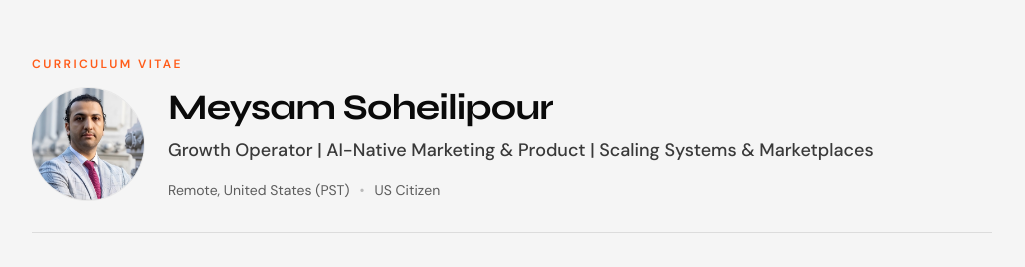
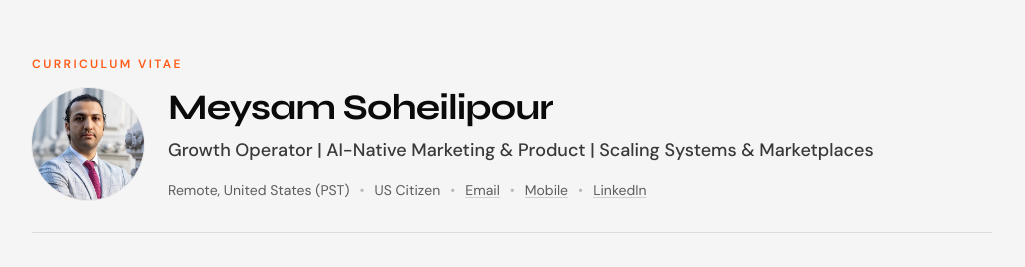
Before and after one commit to allseen-com/allseen-com, a Next.js app: page /cv in a window 1280 px wide. Shown: the top 267 px of the page, without its empty margins (128-1153 px from the left). Built offline with nearby package versions, Linux system fonts and the light colour scheme.

Commit message:
Minor updates

```diff
--- a/components/cv/ResumeView.tsx
+++ b/components/cv/ResumeView.tsx
@@ -12,6 +12,13 @@ type ResumeViewProps = {
 export function ResumeView({ resume }: ResumeViewProps) {
   const { basics, work, skills, education, meta } = resume;
 
+  const linkClassName =
+    "underline decoration-black/15 underline-offset-2 transition-colors hover:text-ink hover:decoration-accent";
+
+  const linkedIn = basics.profiles.find(
+    (profile) => profile.network.toLowerCase() === "linkedin",
+  );
+
   const contactItems = [
     {
       key: "location",
@@ -25,6 +32,48 @@ export function ResumeView({ resume }: ResumeViewProps) {
       label: "Citizenship",
       node: <span className="whitespace-nowrap">{basics.citizenship}</span>,
     },
+    {
+      key: "email",
+      label: "Email",
+      node: (
+        <a
+          href={`mailto:${basics.contact.email}`}
+          className={`${linkClassName} whitespace-nowrap`}
+        >
+          Email
+        </a>
+      ),
+    },
+    {
+      key: "mobile",
+      label: "Mobile",
+      node: (
+        <a
+          href={`tel:${basics.contact.phone.replace(/[^\d+]/g, "")}`}
+          className={`${linkClassName} whitespace-nowrap`}
+        >
+          Mobile
+        </a>
+      ),
+    },
+    ...(linkedIn
+      ? [
+          {
+            key: "linkedin",
+            label: "LinkedIn",
+            node: (
+              <a
+                href={linkedIn.url}
+                target="_blank"
+                rel="noopener noreferrer"
+                className={`${linkClassName} whitespace-nowrap`}
+              >
+                LinkedIn
+              </a>
+            ),
+          },
+        ]
+      : []),
   ];
 
   return (
--- a/content/cv/Meysam_Soheilipour_Main_Resume.json
+++ b/content/cv/Meysam_Soheilipour_Main_Resume.json
@@ -13,8 +13,8 @@
       "summary": "Senior growth and AI product leader with over a decade of experience driving platform scale, digital transformation, and measurable revenue across travel tech, media, and e-commerce. Combines the enterprise discipline of corporate leadership (Red Ventures/CNET) with the full-stack resourcefulness of an entrepreneur who ran a global B2B2C marketplace of 1,000+ partners end-to-end. A hands-on operator and P&L-minded strategist adept at cross-functional leadership across product, engineering, data, and marketing. Possesses deep expertise in scaling acquisition channels (Organic & Paid) and bridging full-stack SEO with Answer Engine Optimization (AEO) and product-led growth, while building agentic AI workflows (n8n, Python, LLM orchestration) to automate complex operations and drive profitability.",
       "citizenship": "US Citizen",
       "location": {
-        "city": "United States",
-        "country": "United States",
+        "city": "Mexico City",
+        "country": "Mexico",
         "remote": true,
         "displayText": "Remote, United States (PST)"
       },
```
